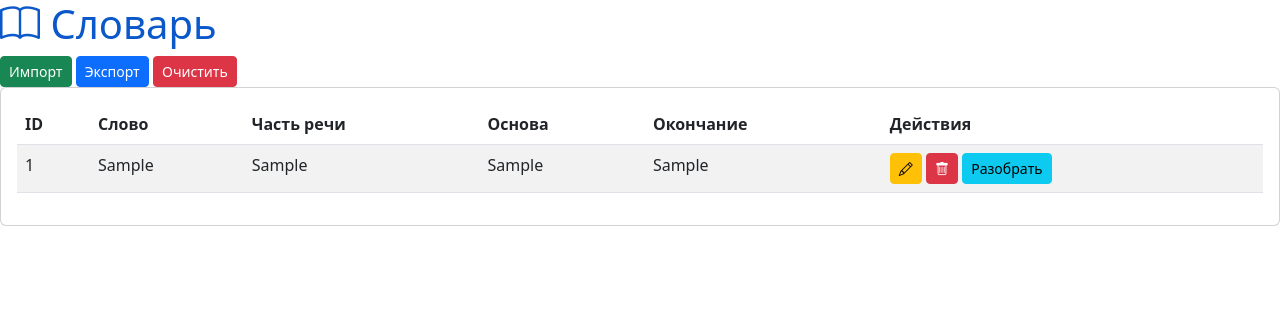
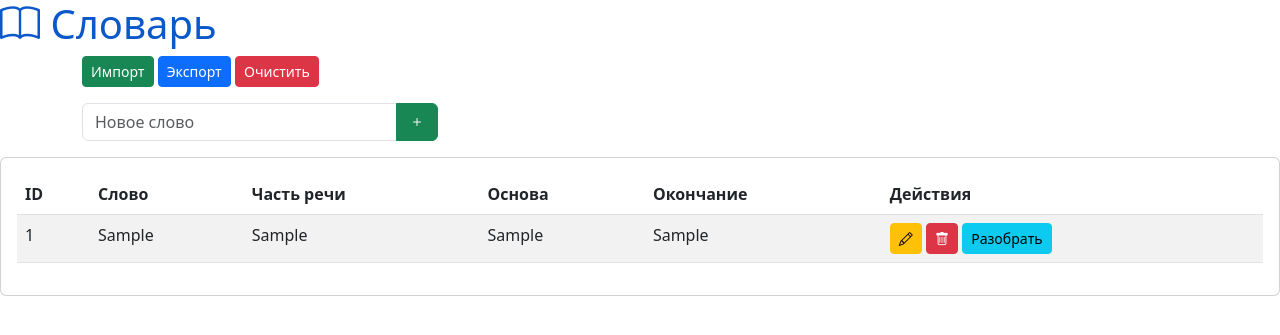
Before and after one commit to cr0iss4nt/dictionary, a Flask app: page / in a window 1280 px wide. Shown: the top 335 px of the page. Run offline with Flask 3, Linux system fonts and the light colour scheme; tables that the repository leaves empty hold one stand-in row (values such as "Sample post"); some libraries are stand-ins or nearby versions.

Commit message:
Added word adding (w/o importing)

```diff
--- a/routes/database.py
+++ b/routes/database.py
@@ -12,6 +12,12 @@ from __main__ import app, morph
 @app.route('/clear')
 def clear():
     clear_db()
+    return redirect(url_for('index'))
+
+@app.route('/add-word', methods=['POST'])
+def add_word():
+    word = request.form['word']
+    db.add_word(word, morph)
     return redirect(url_for('index'))
 
 @app.route('/edit/<word>')
--- a/templates/index.html
+++ b/templates/index.html
@@ -6,6 +6,7 @@
 
 <input type="file" id="fileInput" accept=".txt,.rtf" style="display: none;">
 
+<div class="container mb-3">
     <a href="#" onclick="openFileDialog()" class="btn btn-sm btn-success">
         Импорт
     </a>
@@ -18,6 +19,24 @@
        onclick="return confirm('Очистить словарь?')">
         Очистить
     </a>
+</div>
+
+
+
+<form id="add-word-form" method="POST" action="{{ url_for('add_word') }}">
+    <div class="container mb-3">
+        <div class="row">
+            <div class="col-sm-4">
+                <div class="input-group">
+                    <input type="text" class="form-control" id="word" name="word" placeholder="Новое слово">
+                    <button type="submit" class="btn btn-success">
+                        <i class="bi bi-plus"></i>
+                    </button>
+                </div>
+            </div>
+        </div>
+    </div>
+</form>
 
 <script>
 function openFileDialog() {
```
Also changed, not shown: templates/edit_word.html (indentation only). Lines whose indentation alone changed are shown as unchanged.
